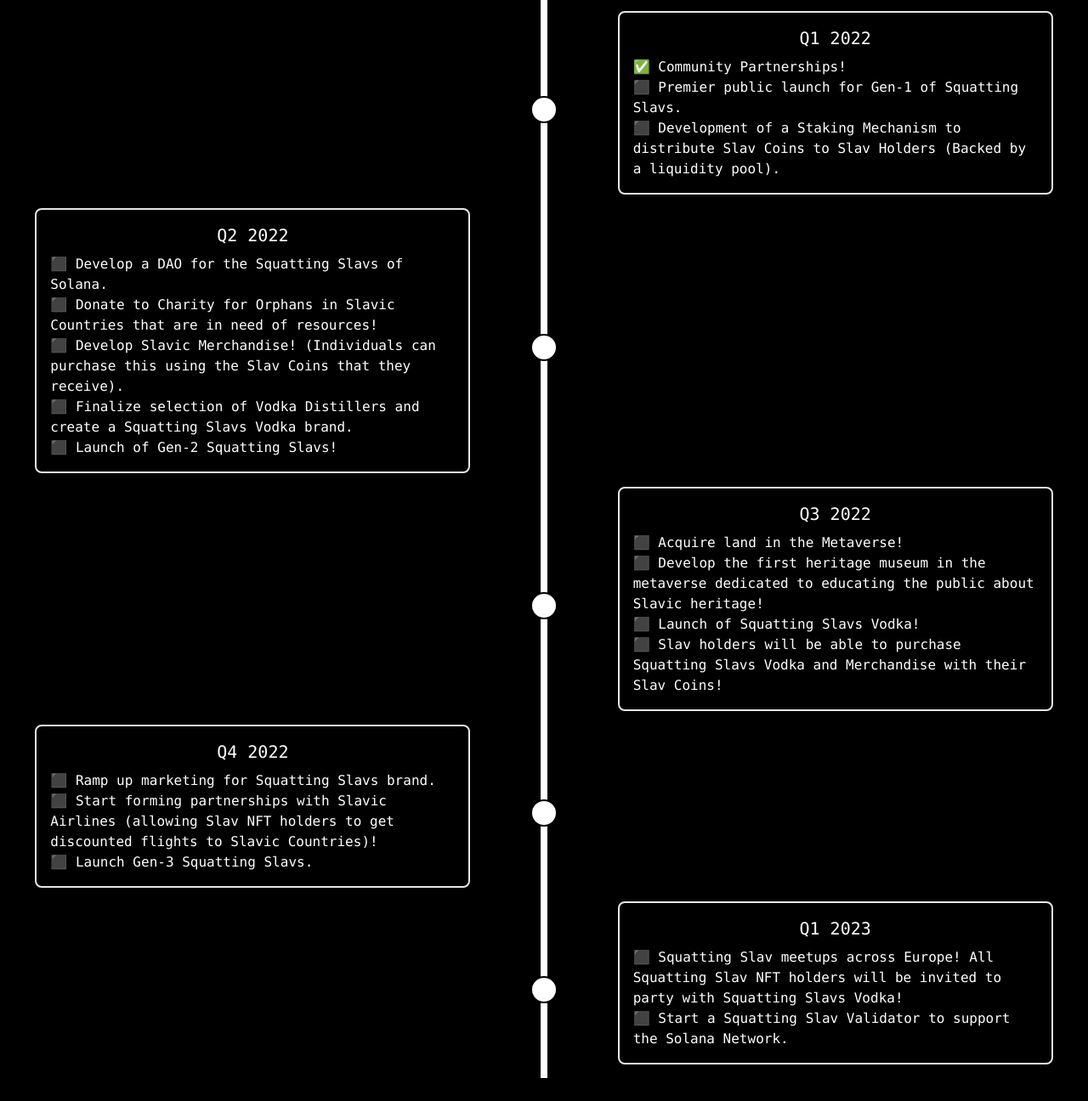
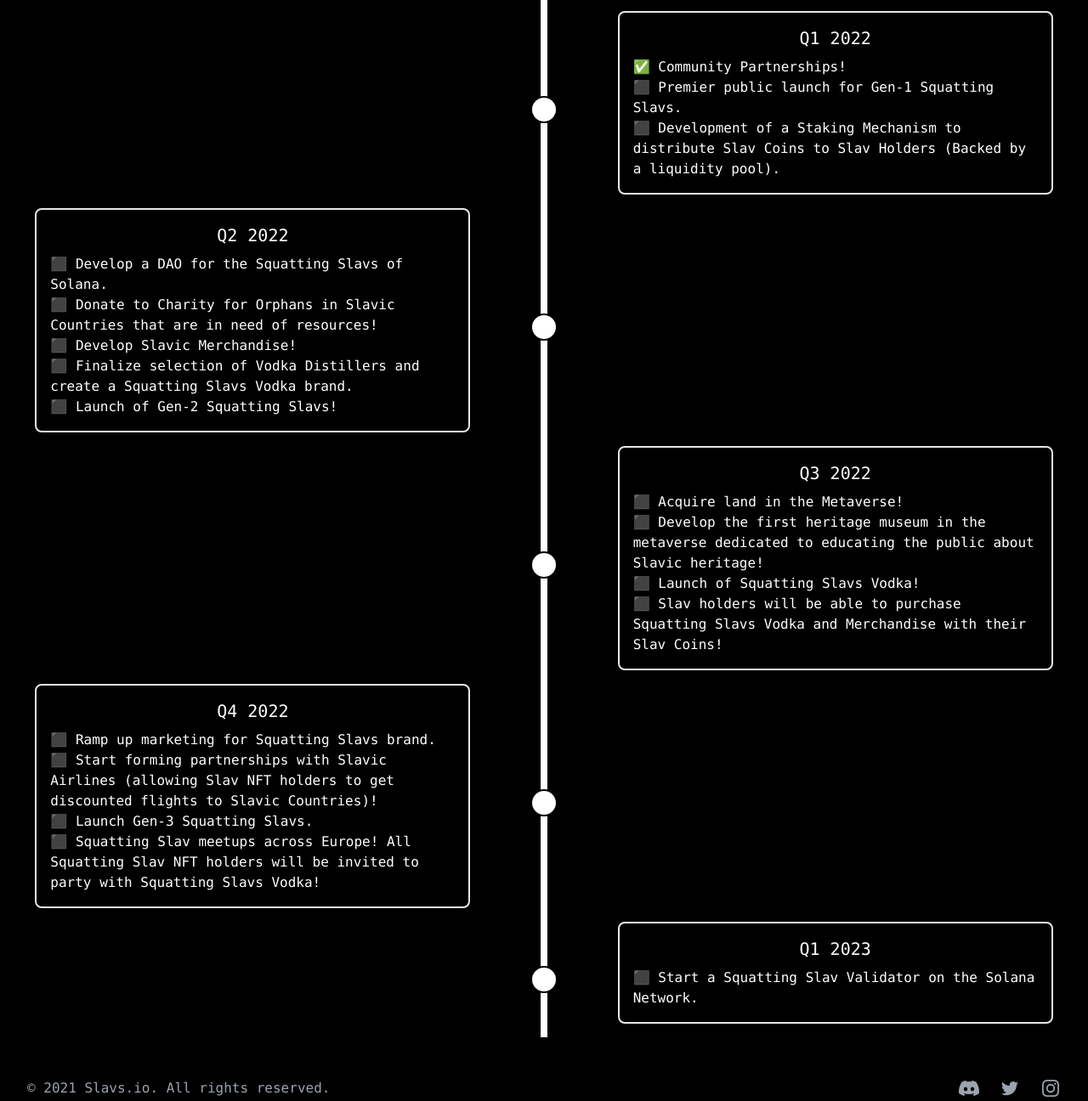
Before and after one commit to piotrsenkow/slavs-io, a Gatsby site: page / in a window 1280 px wide. Shown: the part 838-2134 px from the top of the page at 85% size. Built offline with nearby package versions, Linux system fonts and the light colour scheme; Gatsby itself is replaced by a stand-in of ours.

Commit message:
slight verbiage change to roadmap.

```diff
--- a/src/components/roadmapcomponent.js
+++ b/src/components/roadmapcomponent.js
@@ -53,7 +53,7 @@
         <h3 class="text-bold text-xl md:2xl text-center mb-2">Q1 2022</h3>
         <ul>
           <li>✅ Community Partnerships!</li>
-          <li>⬛ Premier public launch for Gen-1 of Squatting Slavs.</li>
+          <li>⬛ Premier public launch for Gen-1 Squatting Slavs.</li>
           <li>⬛ Development of a Staking Mechanism to distribute Slav Coins to Slav Holders (Backed by a liquidity pool).</li>
         </ul>
       </div>
@@ -71,7 +71,7 @@
         <h3 class="text-bold text-xl md:2xl text-center mb-2">Q1 2022</h3>
         <ul>
         <li>✅ Community Partnerships!</li>
-        <li>⬛ Premier public launch for Gen-1 of Squatting Slavs.</li>
+        <li>⬛ Premier public launch for Gen-1 Squatting Slavs.</li>
         <li>⬛ Development of a Staking Mechanism to distribute Slav Coins to Slav Holders (Backed by a liquidity pool).</li>
         </ul>
       </div>
@@ -82,7 +82,7 @@
         <ul>
           <li>⬛ Develop a DAO for the Squatting Slavs of Solana.</li>
           <li>⬛ Donate to Charity for Orphans in Slavic Countries that are in need of resources!</li>
-          <li>⬛ Develop Slavic Merchandise! (Individuals can purchase this using the  Slav Coins that they receive).</li>
+          <li>⬛ Develop Slavic Merchandise! </li>
           <li>⬛ Finalize selection of Vodka Distillers and create a Squatting Slavs Vodka brand.</li>
           <li>⬛ Launch of Gen-2 Squatting Slavs!</li>
         </ul>
@@ -110,7 +110,7 @@
         <ul>
         <li>⬛ Develop a DAO for the Squatting Slavs of Solana.</li>
         <li>⬛ Donate to Charity for Orphans in Slavic Countries that are in need of resources!</li>
-        <li>⬛ Develop Slavic Merchandise! (Individuals can purchase this using the  Slav Coins that they receive).</li>
+        <li>⬛ Develop Slavic Merchandise!</li>
         <li>⬛ Finalize selection of Vodka Distillers and create a Squatting Slavs Vodka brand.</li>
         <li>⬛ Launch of Gen-2 Squatting Slavs!</li>
         </ul>
@@ -162,6 +162,7 @@
         <li>⬛ Ramp up marketing for Squatting Slavs brand.</li>
         <li>⬛ Start forming partnerships with Slavic Airlines (allowing Slav NFT holders to get discounted flights to Slavic Countries)!</li>
         <li>⬛ Launch Gen-3 Squatting Slavs.</li>
+        <li>⬛ Squatting Slav meetups across Europe! All Squatting Slav NFT holders will be invited to party with Squatting Slavs Vodka!</li>
         </ul>
       </div>
       <div>
@@ -188,6 +189,7 @@
         <li>⬛ Ramp up marketing for Squatting Slavs brand.</li>
         <li>⬛ Start forming partnerships with Slavic Airlines (allowing Slav NFT holders to get discounted flights to Slavic Countries)!</li>
         <li>⬛ Launch Gen-3 Squatting Slavs.</li>
+        <li>⬛ Squatting Slav meetups across Europe! All Squatting Slav NFT holders will be invited to party with Squatting Slavs Vodka!</li>
         </ul>
       </div>
     </div>
@@ -203,8 +205,7 @@
       <div class="flex flex-col bg-coolGray-50 rounded-lg shadow-md p-4 border-2 border-coolGray-600 w-2/5 z-10 mb-4">
         <h3 class="text-bold text-xl md:2xl text-center mb-2">Q1 2023</h3>
         <ul>
-        <li>⬛ Squatting Slav meetups across Europe! All Squatting Slav NFT holders will be invited to party with Squatting Slavs Vodka!</li>
-        <li>⬛ Start a Squatting Slav Validator to support the Solana Network.</li>
+        <li>⬛ Start a Squatting Slav Validator on the Solana Network.</li>
         </ul>
       </div>
     </div>
@@ -220,8 +221,7 @@
       <div class="flex flex-col bg-coolGray-50 rounded-lg shadow-md p-4 border-2 border-coolGray-600 z-10 mb-4 w-11/12">
         <h3 class="text-bold text-xl md:2xl text-center mb-2">Q1 2023</h3>
         <ul>
-        <li>⬛ Squatting Slav meetups across Europe! All Squatting Slav NFT holders will be invited to party with Squatting Slavs Vodka!</li>
-        <li>⬛ Start a Squatting Slav Validator to support the Solana Network.</li>
+        <li>⬛ Start a Squatting Slav Validator on the Solana Network.</li>
         </ul>
       </div>
     </div>
```
